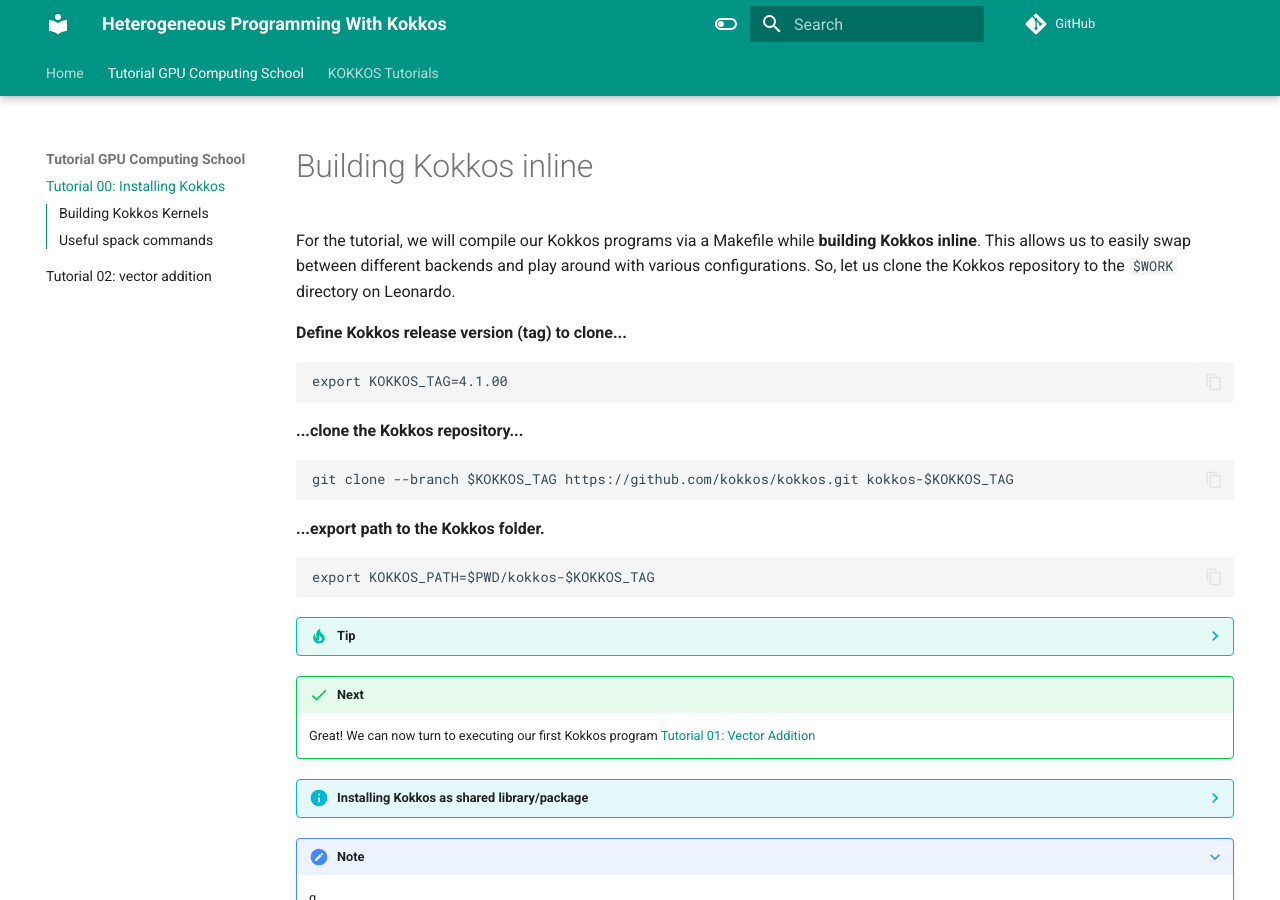
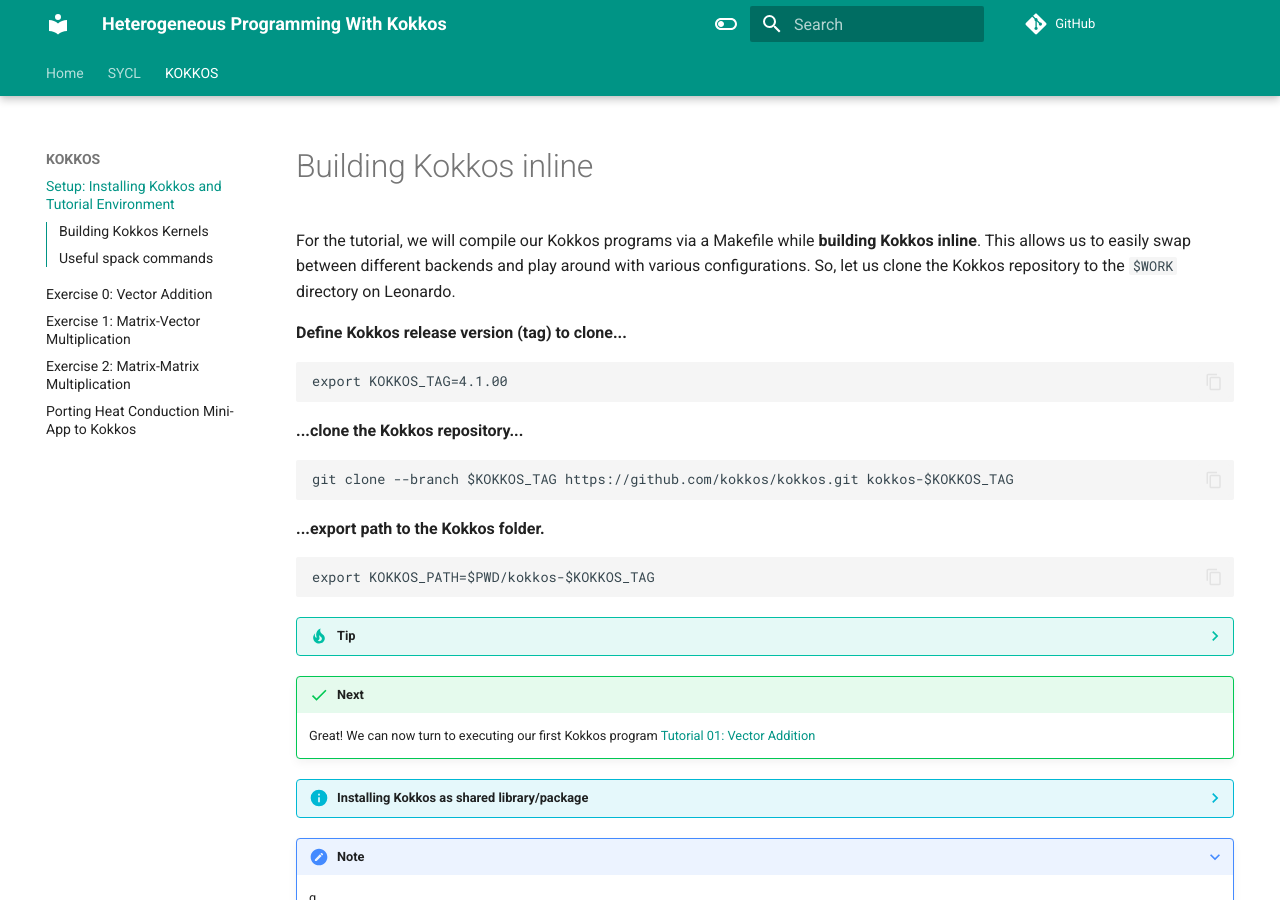
Before and after one commit to mredenti/Kokkos, an MkDocs documentation site: the page built from docs/tutorials/installation/index.md, in a window 1280 px wide and 900 px high. Built offline with MkDocs 1.6.1 and Material for MkDocs 9.7.7, drawn with Linux system fonts in a browser that asks for light colours; comment, search, counter and statistics services are not loaded.

Commit message:
improve documentation

```diff
--- a/mkdocs.yml
+++ b/mkdocs.yml
@@ -52,13 +52,16 @@
 
 nav:
   - Home: index.md
-  - 'Tutorial GPU Computing School':
-    - 'Tutorial 00: Installing Kokkos': 'tutorials/installation/index.md'
-    - 'Tutorial 02: vector addition': 'tutorials/vectorAdd/index.md'
-  - 'KOKKOS Tutorials':
+  - 'SYCL':
     - 'Prerequisites 01: Templates/Template Metaprogramming': 'tutorials/vectorAdd/index.md'
     - 'Prerequisites 02: Functors & Lambdas': 'tutorials/vectorAdd/index.md'
     - 'Tutorial 01: vector addition': 'tutorials/vectorAdd/index.md'
+  - 'KOKKOS':
+    - 'Setup: Installing Kokkos and Tutorial Environment': 'tutorials/installation/index.md'
+    - 'Exercise 0: Vector Addition': 'tutorials/vectorAdd/index.md'
+    - 'Exercise 1: Matrix-Vector Multiplication': 'tutorials/matrixVector/index.md'
+    - 'Exercise 2: Matrix-Matrix Multiplication': 'tutorials/matrix/index.md'
+    - 'Porting Heat Conduction Mini-App to Kokkos': 'tutorials/heatMiniApp/index.md'
 
 markdown_extensions:
   - markdown.extensions.extra
```
Also changed, not shown: docs/tutorials/heatMiniAPP/index.md (added), docs/tutorials/matrix/index.md (added), docs/tutorials/matrixVector/index.md (added).
